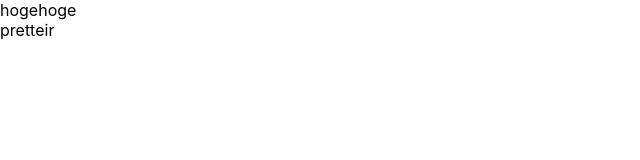
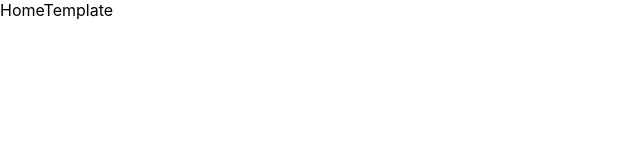
Before and after one commit to MakotoTatsumi/y-challenge, a Next.js app: page / in a window 1280 px wide. Shown: the top 160 px of the page, without its empty margins (0-640 px from the left). Built offline with nearby package versions, Linux system fonts and the light colour scheme.

Commit message:
add: import sample

```diff
--- /dev/null
+++ b/src/components/template/Home/index.tsx
@@ -0,0 +1,7 @@
+import { sample } from "@utils/sample"
+
+export function Home() {
+  sample()
+
+  return <div>HomeTemplate</div>
+}
--- a/src/pages/index.tsx
+++ b/src/pages/index.tsx
@@ -1,12 +1,10 @@
 import type { NextPage } from "next"
+import { Home } from "@components/template/Home"
 
-const Home: NextPage = (props) => {
-  return (
-    <div>
-      hogehoge
-      <div>pretteir</div>
-    </div>
-  )
-}
+const HomePage: NextPage = (props) => (
+  <div>
+    <Home />
+  </div>
+)
 
-export default Home
+export default HomePage
--- /dev/null
+++ b/src/utils/sample/index.ts
@@ -0,0 +1 @@
+export const sample = () => console.log("hoge")
```
